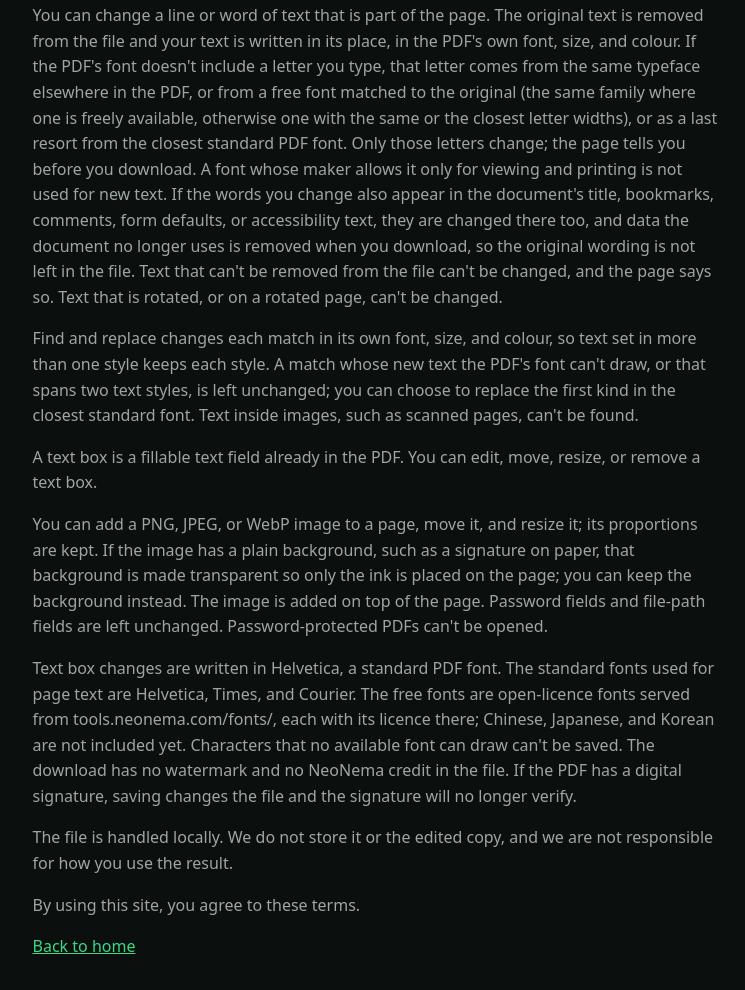
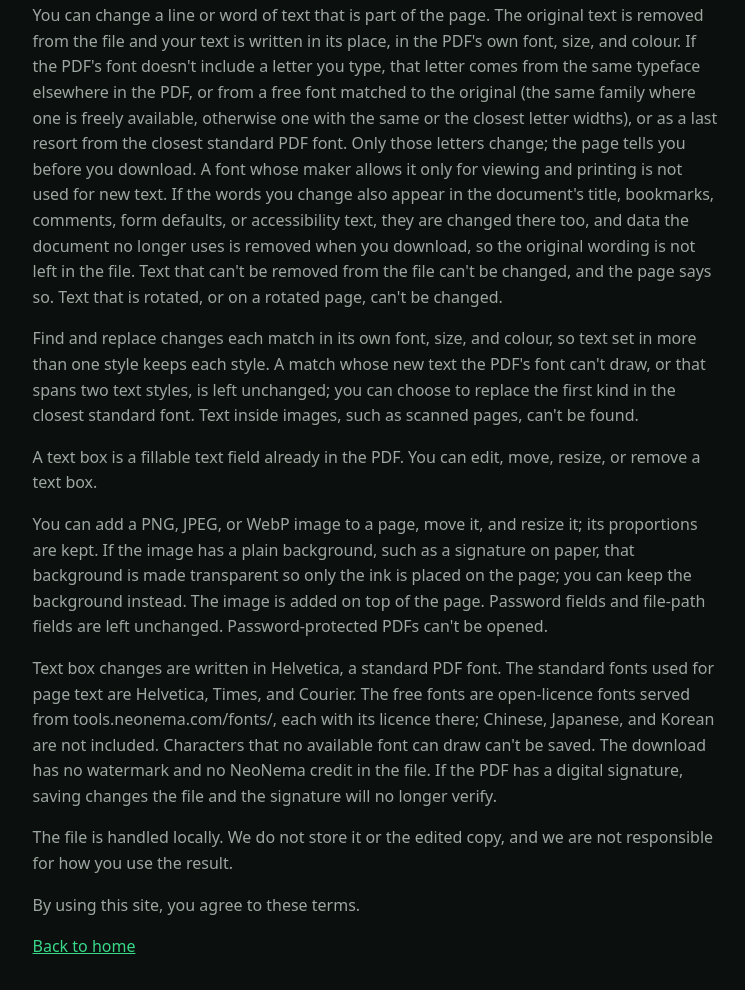
Before and after one commit to neonema/tools, a plain HTML site: page apps/pdfeditor/public/terms.html in a window 1280 px wide. Shown: the part 206-1196 px from the top of the page, without its empty margins (256-1001 px from the left). Drawn offline with Linux system fonts and the light colour scheme.

Commit message:
Say plainly that Chinese, Japanese, and Korean text isn't supported.
Co-Authored-By: Claude Opus 5.5 <noreply@anthropic.com>

```diff
--- a/apps/pdfeditor/public/terms.html
+++ b/apps/pdfeditor/public/terms.html
@@ -53,7 +53,7 @@
         Text box changes are written in Helvetica, a standard PDF font. The standard fonts used for
         page text are Helvetica, Times, and Courier. The free fonts are open-licence fonts served from
         tools.neonema.com/fonts/, each with its licence there; Chinese, Japanese, and Korean are not
-        included yet. Characters that no available font can draw can't be saved. The download has no
+        included. Characters that no available font can draw can't be saved. The download has no
         watermark and no NeoNema credit in the file. If the PDF has a digital signature, saving
         changes the file and the signature will no longer verify.
       </p>
```
